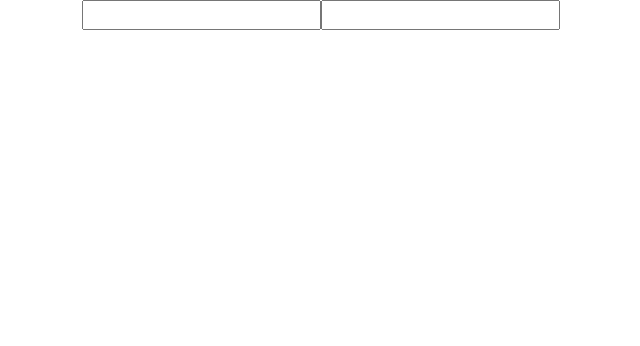
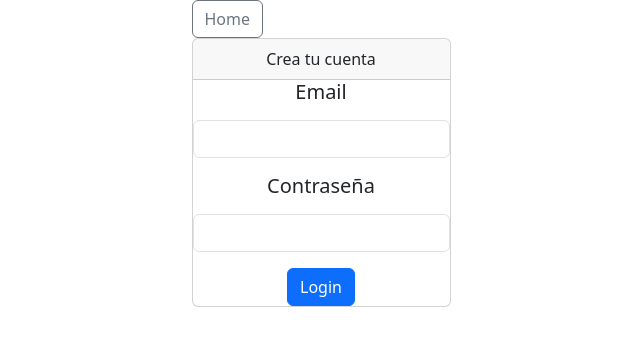
Before and after one commit to katyfernanda/lab-notes, a React (Create React App) app: page /login in a window 1280 px wide. Shown: the top 346 px of the page, without its empty margins (319-959 px from the left). Built offline with nearby package versions, Linux system fonts and the light colour scheme; no server answers.

Commit message:
signIn and register with authFiresbase

```diff
--- a/src/components/views/Login.js
+++ b/src/components/views/Login.js
@@ -1,19 +1,71 @@
 import { useState } from "react"
+import Form from 'react-bootstrap/Form'
+import Button from 'react-bootstrap/Button'
+import Card from 'react-bootstrap/Card'
+import { Link, useNavigate } from 'react-router-dom'
+import { useAuth } from "../../context/authContext"
 
 const Login = () => {
-
-  const [ user, setUser ] = useState({
+  const [user, setUser] = useState({
     email: '',
     password: '',
-  })
+  });
+  const { login } = useAuth()
+  const navigate = useNavigate()
+  const [error, setError] = useState('')
+
+  const handleChange = ({ target: { name, value } }) => setUser({ ...user, [name]: value })
+  const ifError = (responseError) => {
+    if (responseError === 'auth/invalid-email') {
+      setError('Correo inválido')
+    }else if(responseError === 'auth/user-not-found'){
+      setError('Email no registrado')
+    }else {
+      setError('Contraseña incorrecta')
+    }
+  }
+  const handleSubmit = async (e) => {
+    e.preventDefault()
+    setError('')
+    try {
+      const response = await login(user.email, user.password)
+      console.log(response)
+      navigate('/notes')
+    } catch (error) {
+      console.log(error.code)
+      ifError(error.code)
+    }
+  }
+
 
   return (
-    <div>
-      <form>
-        <input type='email' name='email' id='email'></input>
-        <input type='password' name='password' id='password'></input>
-      </form>
-    </div>
+    <>
+      <div>
+        <Link to='/' className='btn btn-outline-secondary'>Home</Link>
+      </div>
+      <Card className="text-center" bg='ligth' >
+        <Card.Header>Crea tu cuenta</Card.Header>
+        <Form onSubmit={handleSubmit}>
+          <Form.Group className="mb-3">
+            <Card.Title><Form.Label>Email</Form.Label></Card.Title>
+            <Form.Control type="text" required name='email'
+              onChange={handleChange} />
+          </Form.Group>
+          <Form.Group className="mb-3" controlId="formBasicPassword">
+            <Card.Title><Form.Label>Contraseña</Form.Label></Card.Title>
+            <Form.Control type='password' name='password' required
+              onChange={handleChange} />
+          </Form.Group>
+          <Button variant="primary" type="submit">
+            Login
+          </Button>
+        </Form>
+        {error && <p >{error}</p>
+        }
+      </Card>
+
+    </>
+
   )
 }
 
--- a/src/components/views/Register.js
+++ b/src/components/views/Register.js
@@ -2,26 +2,41 @@ import { useState } from "react"
 import Form from 'react-bootstrap/Form'
 import Button from 'react-bootstrap/Button'
 import Card from 'react-bootstrap/Card'
-import { Link } from 'react-router-dom'
-import { auth } from "../../firebaseConfig/firebase"
+import { Link, useNavigate } from 'react-router-dom'
+import { useAuth } from "../../context/authContext"
 
 const Register = () => {
   const [user, setUser] = useState({
-    email:'',
-    password:'',
+    email: '',
+    password: '',
   });
-  const handleChange = ({target:{name, value}}) => setUser({...user, [name]: value})
+  const { signUp } = useAuth()
+  const navigate = useNavigate()
+  const [ error, setError ] = useState('')
+
+  const handleChange = ({ target: { name, value } }) => setUser({ ...user, [name]: value })
+  const ifError = (responseError) => {
+    return responseError === 'auth/invalid-email' ? setError('Correo inválido') : setError('Mínimo 6 dígitos en la contraseña')
 
 
-  const handleSubmit = (e) => {
+  }
+  const handleSubmit = async (e) => {
     e.preventDefault()
-    console.log(user)
+    setError('')
+    try {
+      const response = await signUp(user.email, user.password)
+      console.log(response)
+      navigate('/notes')
+    } catch (error) {
+      console.log(error.code)
+      ifError(error.code)
+    }
   }
 
 
   return (
     <>
-    <div>
+      <div>
         <Link to='/' className='btn btn-outline-secondary'>Home</Link>
       </div>
       <Card className="text-center" bg='ligth' >
@@ -34,14 +49,17 @@ const Register = () => {
           </Form.Group>
           <Form.Group className="mb-3" controlId="formBasicPassword">
             <Card.Title><Form.Label>Contraseña</Form.Label></Card.Title>
-            <Form.Control type= 'password' name='password' style={{ height: '100px' }} required
+            <Form.Control type='password' name='password' required
               onChange={handleChange} />
           </Form.Group>
           <Button variant="primary" type="submit">
             Registrarse
           </Button>
         </Form>
+        { error && <p >{error}</p>
+           }
       </Card>
+
     </>
 
   )
--- a/src/context/authContext.js
+++ b/src/context/authContext.js
@@ -1,4 +1,6 @@
 import { createContext, useContext } from "react"
+import { createUserWithEmailAndPassword, signInWithEmailAndPassword } from 'firebase/auth'
+import { auth } from "../firebaseConfig/firebase"
 
 const authContext = createContext()
 
@@ -9,14 +11,22 @@ const useAuth = () => {
 }
 
 const AuthProvider = ({ children }) => {
-    const user = {
-        login: true,
+
+    const signUp = async (email, password) => {
+      console.log(email, password)
+      await createUserWithEmailAndPassword(auth, email, password)
     }
+
+    const login = async (email, password) => {
+      await signInWithEmailAndPassword(auth, email, password)
+    }
+
     return (
-        <authContext.Provider value={{ user }}>
+        <authContext.Provider value={{ signUp, login }}>
             {children}
         </authContext.Provider>
     )
 }
 
-export { AuthProvider, useAuth }
+
+export { AuthProvider, useAuth, authContext }
--- a/src/router/routes.js
+++ b/src/router/routes.js
@@ -14,7 +14,7 @@ const routes = () => {
         <Routes>
           <Route path='/' element={<Home/>} />
           <Route path='/login' element = {<Login/>} />
-          <Route path='register' element={<Register/>} />
+          <Route path='/register' element={<Register/>} />
           <Route path='/notes' element={<Show/>} />
           <Route path='/create' element={<Create/>} />
           <Route path='/edit/:id' element={<Edit/>} />
```
